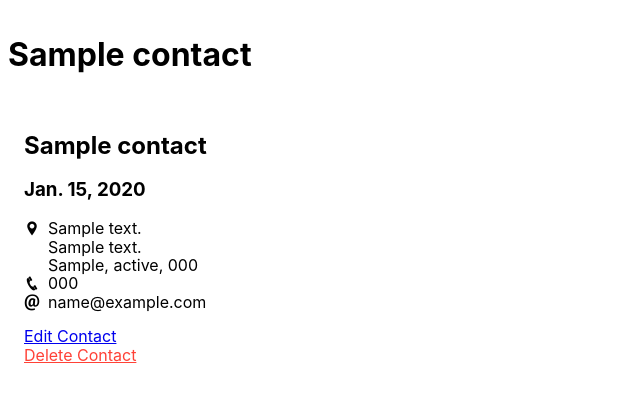
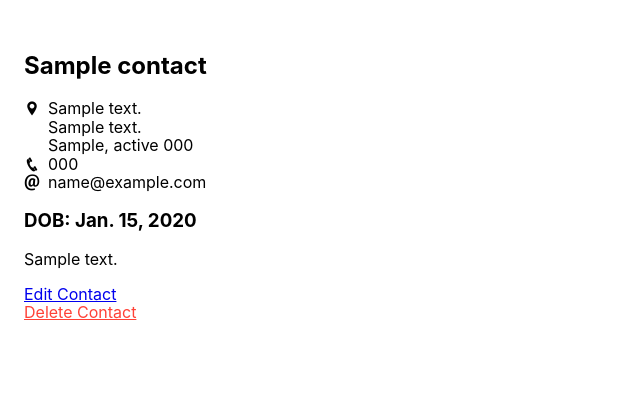
Before and after one commit to Momentum-Team-12/django-uptact-Manny-D, a Django app: page /contacts/1/ in a window 1280 px wide. Shown: the top 402 px of the page, without its empty margins (0-640 px from the left). Run offline with Django 3.2, Linux system fonts and the light colour scheme; tables that the repository leaves empty hold one stand-in row (values such as "Sample post").

Commit message:
ugh..SQL issue..fixed

```diff
--- a/contacts/admin.py
+++ b/contacts/admin.py
@@ -1,5 +1,6 @@
 from django.contrib import admin
-from .models import Contact, Note
+from .models import Contact
+from .models import Note
 
 admin.site.register(Contact)
 admin.site.register(Note)
--- a/contacts/forms.py
+++ b/contacts/forms.py
@@ -1,5 +1,6 @@
 from django import forms
-from .models import Contact, Note
+from .models import Contact
+from .models import Note
 
 
 class ContactForm(forms.ModelForm):
--- a/contacts/models.py
+++ b/contacts/models.py
@@ -9,6 +9,7 @@ class Contact(models.Model):
         message="Phone number must be entered in the format: '+9999999999'.")
 
     name = models.CharField(max_length=255)
+    birthday = models.DateField(null = True, blank = True)
     email = models.EmailField(null=True, blank=True)
     phone_number = models.CharField(max_length=11,
                                     validators=[phone_regex],
@@ -19,10 +20,10 @@ class Contact(models.Model):
     city = models.CharField(max_length=255, null=True, blank=True)
     state = USStateField(null=True, blank=True)
     zip_code = USZipCodeField(null=True, blank=True)
-    birthday = models.DateField(null = True, blank = True)
 
 
 class Note(models.Model):
-    contact = models.ForeignKey('Contact', on_delete=models.CASCADE, related_name="notes")
+    contact = models.ForeignKey(
+        Contact, on_delete=models.CASCADE, related_name="notes")
     created_on = models.DateTimeField(auto_now_add=True)
     note = models.TextField(max_length=500)
--- a/contacts/views.py
+++ b/contacts/views.py
@@ -1,6 +1,7 @@
 from django.shortcuts import render, redirect, get_object_or_404
 from .models import Contact
 from .forms import ContactForm
+
 
 # Create your views here.
 def list_contacts(request):
@@ -46,6 +47,8 @@ def delete_contact(request, pk):
     return render(request, "contacts/delete_contact.html",
                   {"contact": contact})
 
-def notes_contact(request,pk):
+
+def notes_contact(request, pk):
     contact = get_object_or_404(Contact, pk=pk)
-    return render(request, "contacts/note_contact.html", {"contact": contact})
+
+    return render(request, "contacts/notes_contact.html", {"contact": contact})
--- a/templates/contacts/list_contacts.html
+++ b/templates/contacts/list_contacts.html
@@ -35,10 +35,7 @@
     </div>
     {% endif %}
 
-    <h2>{{ contact.birthday }}</h2>
-
-    <!-- <h2>{{ contact.note }}</h2>
-    <h2>{{ contact.created_on }}</h2> -->
+    <h3>DOB: {{ contact.birthday }}</h3>
 
     <p>
       <a href="{% url 'edit_contact' pk=contact.pk %}">Edit Contact</a><br>
--- a/templates/contacts/note_contact.html
+++ /dev/null
@@ -1,48 +0,0 @@
-{% extends "base.html" %}
-{% block content %}
-
-<h1>{{ contact.name }}</h1>
-
-<div>
-    <div class="w-33 pa3">
-      <h2>{{ contact.name }}</h2>
-      <h3>{{ contact.birthday }}</h3>
-
-      <div class="flex">
-        <div class="pr2"><i class="icofont-location-pin"></i></div>
-        <div>
-          {{ contact.address_1 }}<br />
-          {% if contact.address_2 %} {{ contact.address_2 }}<br />
-          {% endif %} {{ contact.city }}, {{ contact.state }},
-          {{contact.zip_code }}
-        </div>
-      </div>
-
-      {% if contact.phone_number %}
-      <div class="flex">
-        <div class="pr2"><i class="icofont-phone"></i></div>
-        <div>{{ contact.phone_number }}</div>
-      </div>
-      {% endif %} {% if contact.email %}
-      <div class="flex">
-        <div class="pr2"><i class="icofont-ui-email"></i></div>
-        <div>{{ contact.email }}</div>
-      </div>
-      {% endif %}
-
-      {% for note in contact.note.all %}
-      <div class="flex">
-          <div>{{ note.note }}</div>
-      </div>
-      {% endfor %}
-
-      <p>
-        <a href="{% url 'edit_contact' pk=contact.pk %}">Edit Contact</a><br />
-        <a class="red" href="{% url 'delete_contact' pk=contact.pk %}"
-          >Delete Contact</a
-        >
-      </p>
-    </div>
-  </form>
-</div>
-{% endblock %}
--- /dev/null
+++ b/templates/contacts/notes_contact.html
@@ -0,0 +1,48 @@
+{% extends "base.html" %}
+
+{% block content %}
+
+<div class="w-33 pa3">
+    <h2>{{ contact.name }}</h2>
+    <div class="flex">
+        <div class="pr2"><i class="icofont-location-pin"></i></div>
+        <div>
+
+            {{ contact.address_1 }}<br />
+            {% if contact.address_2 %}
+            {{ contact.address_2 }}<br />
+            {% endif %}
+            {{ contact.city }}, {{ contact.state }} {{ contact.zip_code }}
+        </div>
+    </div>
+
+    {% if contact.phone_number %}
+    <div class="flex">
+        <div class="pr2"><i class="icofont-phone"></i></div>
+        <div>{{ contact.phone_number }}</div>
+    </div>
+    {% endif %}
+
+    {% if contact.email %}
+    <div class="flex">
+        <div class="pr2"><i class="icofont-ui-email"></i></div>
+        <div>{{ contact.email }}</div>
+    </div>
+    {% endif %}
+
+    <h3>DOB: {{ contact.birthday }}</h3>
+
+    <p>
+    {% for note in contact.notes.all %}
+    <div class="flex">
+        <div>{{ note.note }}</div>
+    </div>
+    {% endfor %}
+    </p>
+
+    <p>
+        <a href="{% url 'edit_contact' pk=contact.pk %}">Edit Contact</a><br>
+        <a class="red" href="{% url 'delete_contact' pk=contact.pk %}">Delete Contact</a>
+    </p>
+</div>
+{% endblock %}
--- a/uptact/urls.py
+++ b/uptact/urls.py
@@ -1,5 +1,4 @@
 """uptact URL Configuration
-
 The `urlpatterns` list routes URLs to views. For more information please see:
     https://docs.djangoproject.com/en/3.0/topics/http/urls/
 Examples:
@@ -28,9 +27,8 @@ urlpatterns = [
     path('contacts/<int:pk>/delete/',
          contacts_views.delete_contact,
          name='delete_contact'),
-    path('contacts/<int:pk>/',
-         contacts_views.notes_contact,
-         name="note_contact"),
+    path('contacts/<int:pk>/', contacts_views.notes_contact,
+         name='notes_contact'),
 ]
 
 if settings.DEBUG:
```
Also changed, not shown: contacts/migrations/0002_contact_birthday_alter_contact_id.py, contacts/migrations/0003_note.py.
